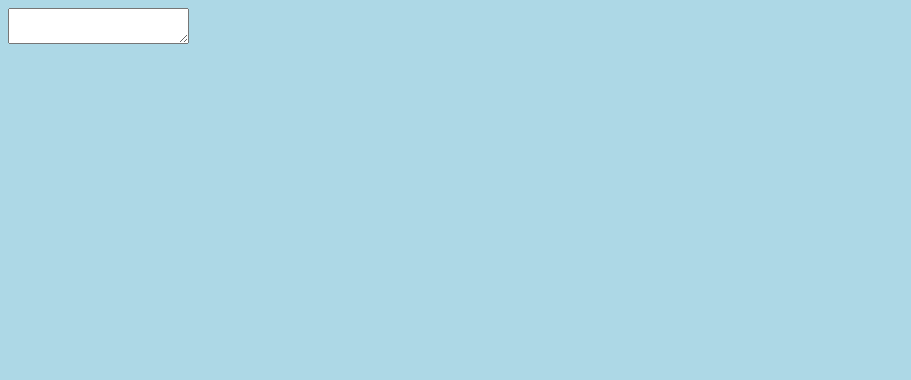
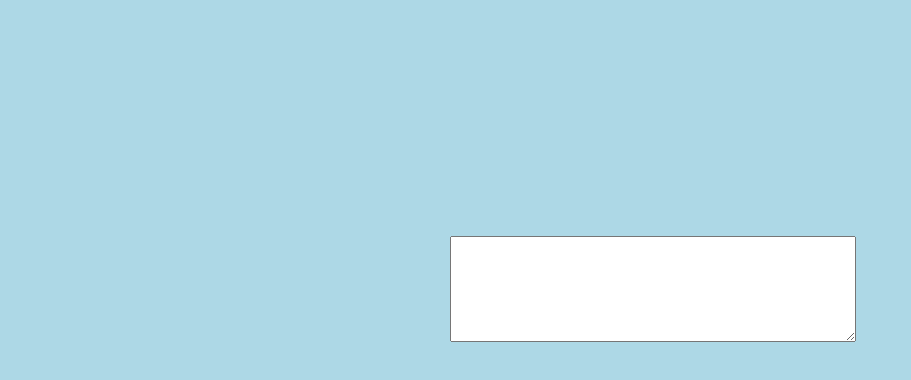
Before and after one commit to Jus1927/CSC-317-assignment-6, a plain HTML site: page index.html in a window 1280 px wide. Shown: the whole page, without its empty margins (0-911 px from the left). Drawn offline with Linux system fonts and the light colour scheme; a web font is replaced by a local one.

Commit message:
center textarea element

```diff
--- a/style.css
+++ b/style.css
@@ -4,3 +4,11 @@ body{
   background-color: lightblue;
   font-family: "NTR", sans-serif;
 }
+
+textarea{
+  width: 400px;
+  height: 100px;
+  margin-top: 18%;
+  margin-left: 35%;
+  margin-right: 30%;
+}
```
